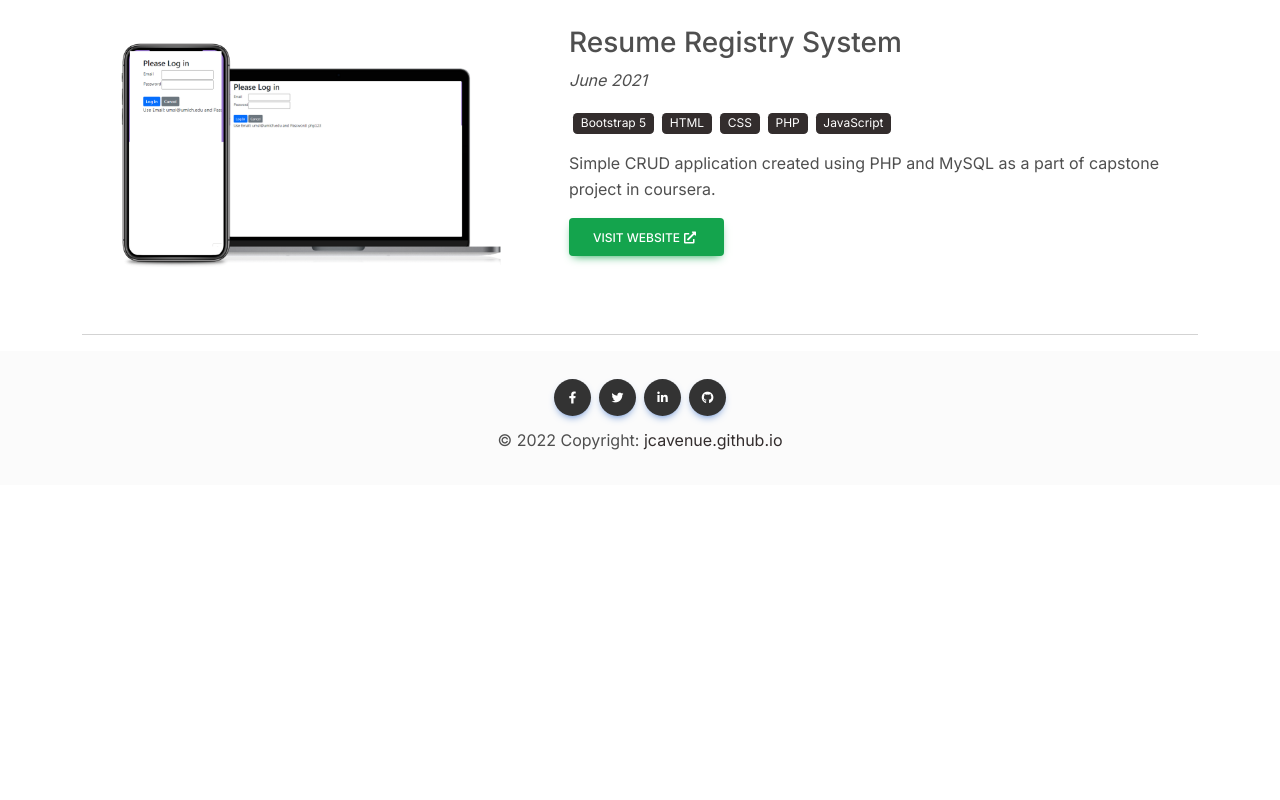
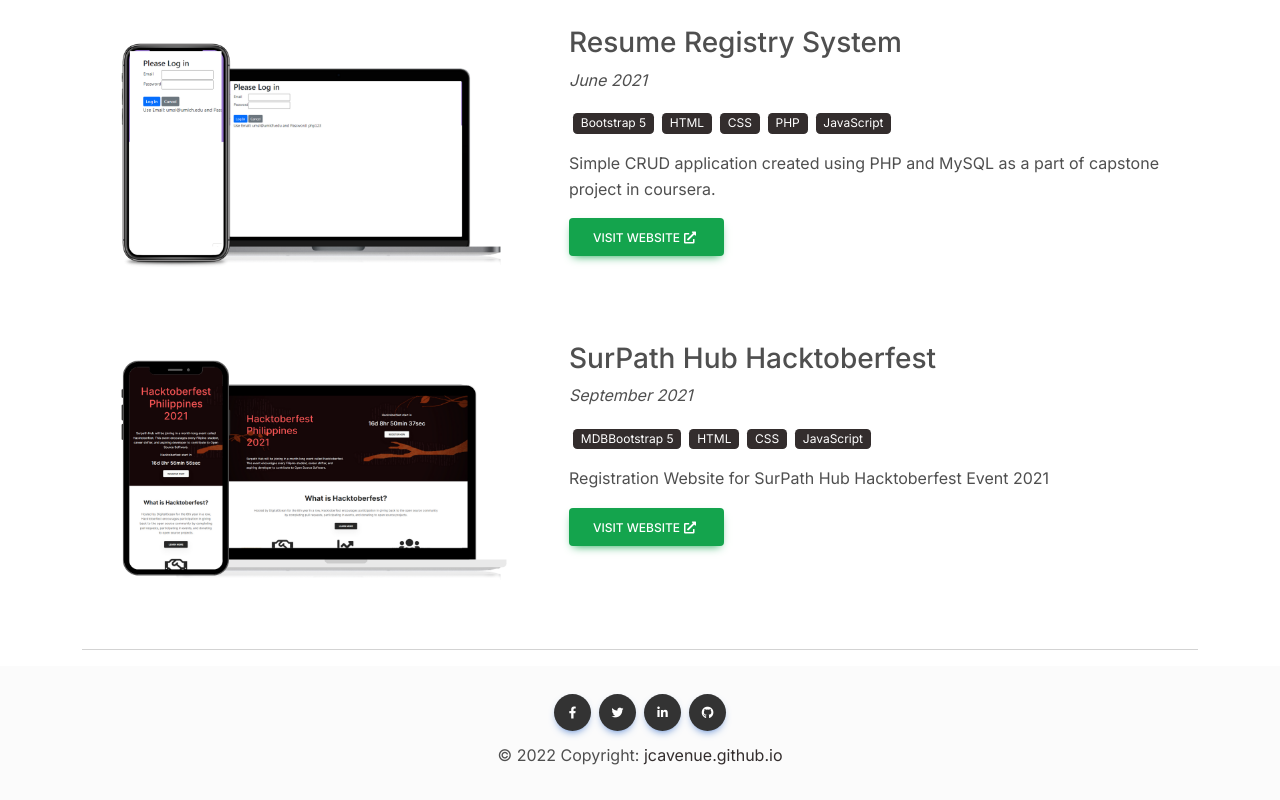
Before and after one commit to jcavenue/jcavenue.github.io, a React (Create React App) app: page /Project in a window 1280 px wide. Shown: the part 1010-1810 px from the top of the page. Before the commit the page ends 1495 px from the top, so only its background shows below. Built offline with nearby package versions, Linux system fonts and the light colour scheme.

Commit message:
Added: New Project & img

```diff
--- a/src/Components/PersonalApi.js
+++ b/src/Components/PersonalApi.js
@@ -1,6 +1,7 @@
 import Project1 from '../Assets/img/Website_1.png';
 import Project2 from '../Assets/img/Website_2.png';
 import Project3 from '../Assets/img/Website_3.png';
+import Project4 from '../Assets/img/Website_4.png';
 
 const ProjectApi = [
 	{
@@ -30,6 +31,15 @@ const ProjectApi = [
 		Link: "http://resume-registry-system.000webhostapp.com/",
 		Img: Project3,
 	},
+	{
+		Id: 4,
+		Project: "SurPath Hub Hacktoberfest",
+		Create: "September 2021",
+		Tools: ["MDBBootstrap 5", "HTML", "CSS", "JavaScript"],
+		Description: "Registration Website for SurPath Hub Hacktoberfest Event 2021",
+		Link: "https://surpathhub.github.io/hacktoberfest-philippines",
+		Img: Project4,
+	}
 ];
 
 const ContactApi = [
```
Also changed, not shown: src/Assets/img/Website_4.png (added).
